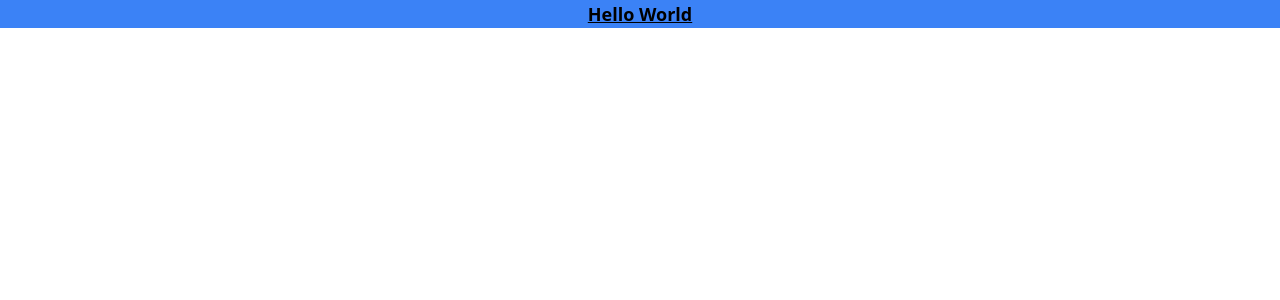
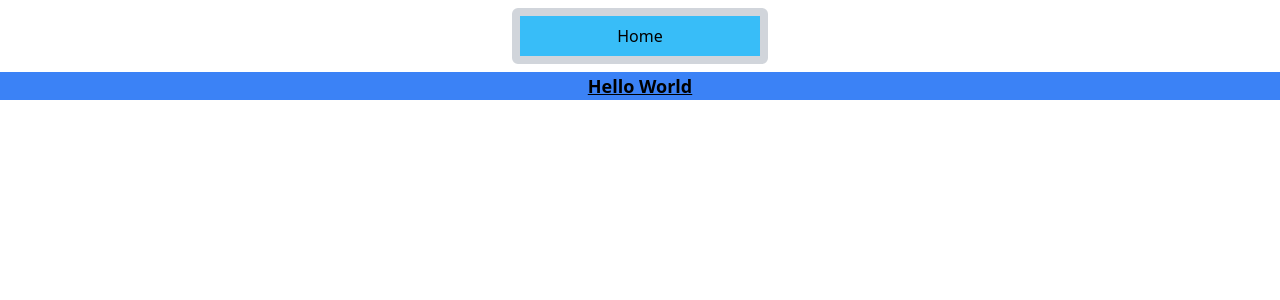
Before and after one commit to K7theCompSciMan/taskermind, a SvelteKit app: page / in a window 1280 px wide. Shown: the top 300 px of the page. Built offline with nearby package versions, Linux system fonts and the light colour scheme.

Commit message:
added nav

```diff
--- /dev/null
+++ b/src/lib/Button.svelte
@@ -0,0 +1,8 @@
+<script lang="ts">
+    export let name: string;
+    export let onclick: () => void;
+</script>
+
+<button class="p-2 m-2 rounded-md border-gray-300 border-8 bg-sky-400 w-64 hover:border-gray-400 hover:bg-sky-500 transition" style="transition-delay: 50ms" on:click={() => onclick()}
+	>{name}</button
+>
--- a/src/routes/+layout.svelte
+++ b/src/routes/+layout.svelte
@@ -1,5 +1,19 @@
-<script>
+<script lang="ts">
     import "../app.css"
+    import { goto } from "$app/navigation";
+    import Button from "$lib/Button.svelte";
+    type Page = {
+        name: string;
+        path: string;}
+
+    let pages: Page[] = [
+        {name: "Home", path: "/"}
+    ]
 </script>
 
+<nav class="justify-center items-center text-center">
+    {#each pages as page}
+        <Button name={page.name} onclick={() => goto(page.path)} />
+    {/each}
+</nav>
 <slot />
--- a/src/routes/+page.svelte
+++ b/src/routes/+page.svelte
@@ -1 +1,3 @@
+<script lang="ts">
+</script>
 <h1 class ="font-bold text-lg justify-center text-center items-center underline bg-blue-500">Hello World</h1>
```
